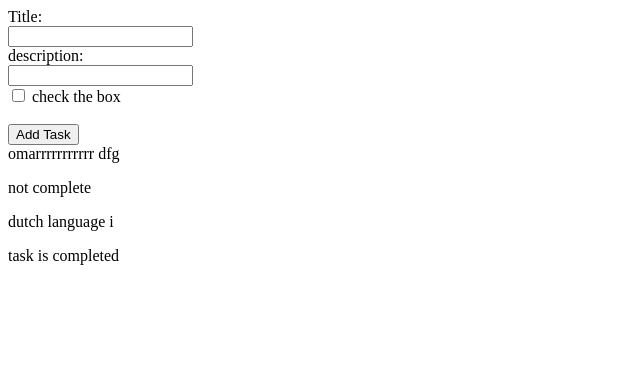
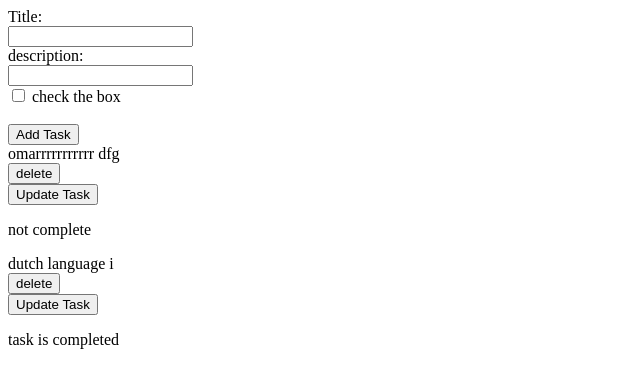
Before and after one commit to OMAR730283/PythonProject-TaskManager, a Flask app: page / in a window 1280 px wide. Shown: the top 388 px of the page, without its empty margins (0-640 px from the left). Run offline with Flask 3, Linux system fonts and the light colour scheme.

Commit message:
crud functionalities

```diff
--- a/app.py
+++ b/app.py
@@ -29,17 +29,10 @@ with app.app_context():
    # )
    # db.session.add(task)
    # db.session.commit()
-
-   # tasks = Task.query.all()
-   # for task in tasks:
-   #  print(task.description)
-
-
-@app.route('/hello/<name>')
-def hello(name):
-  return "hillohoi " + name
-
-
+   # task = Task.query.get(1)
+   # task.title = "omar faruk"
+   # print(task.title)
+   # db.session.commit()
 
 @app.route('/', methods=["GET", "POST"])
 def home():
@@ -61,4 +54,30 @@ def home():
 
     return flask.render_template('index.html',  tasks = Task.query.all() )
 
+
+@app.route('/update/<int:id>', methods=["GET", "POST"])
+
+def update(id):
+  task = Task.query.get(id)
+  if not task:
+     return "id not found"
+  if flask.request.method == "POST":
+        task.title = flask.request.form["title"]
+        task.description = flask.request.form["description"]
+        task.completed = flask.request.form.get("completed") == "True"
+
+        db.session.commit()
+
+  return flask.render_template("update.html", task=task)
+
+@app.route('/delete/<int:id>', methods = ["POST"])
+
+def delete(id):
+   task = Task.query.get(id)
+   if not task:
+      return "id not found"
+   db.session.delete(task)
+   db.session.commit()
+   return flask.redirect(flask.url_for("home"))
+
 app.run(debug=True)
--- a/templates/index.html
+++ b/templates/index.html
@@ -28,6 +28,12 @@
  {{task.title}}
 
  {{ task.description }}
+ <form action="/delete/{{task.id}}" method="post">
+ <button type="submit">delete</button>
+ </form>
+<form action="/update/{{task.id}}" method="get">
+  <button type="submit">Update Task</button>
+ </form>
  {% if task.completed %}
  <p>task is completed</p>
 {% else %}
```
Also changed, not shown: templates/update.html (added, +35 -0 lines), instance/database.db.
